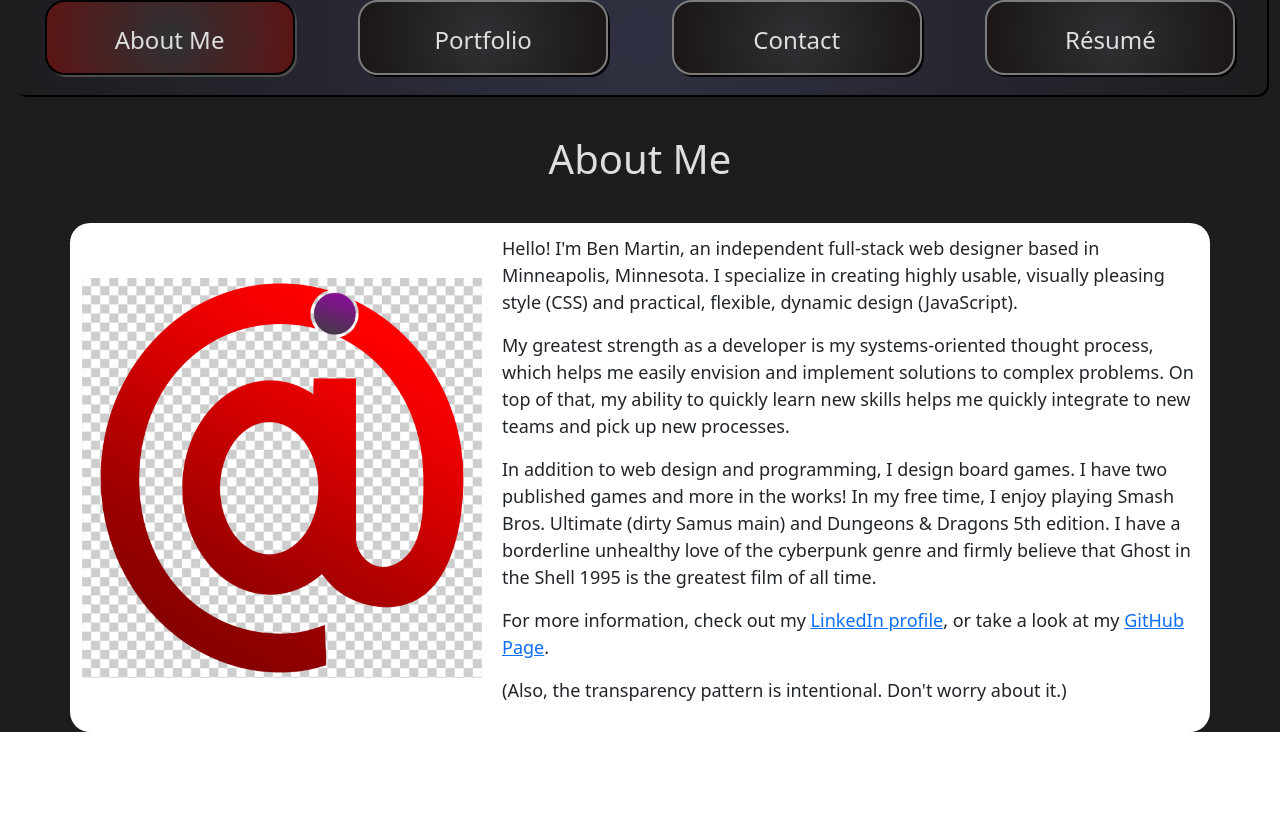
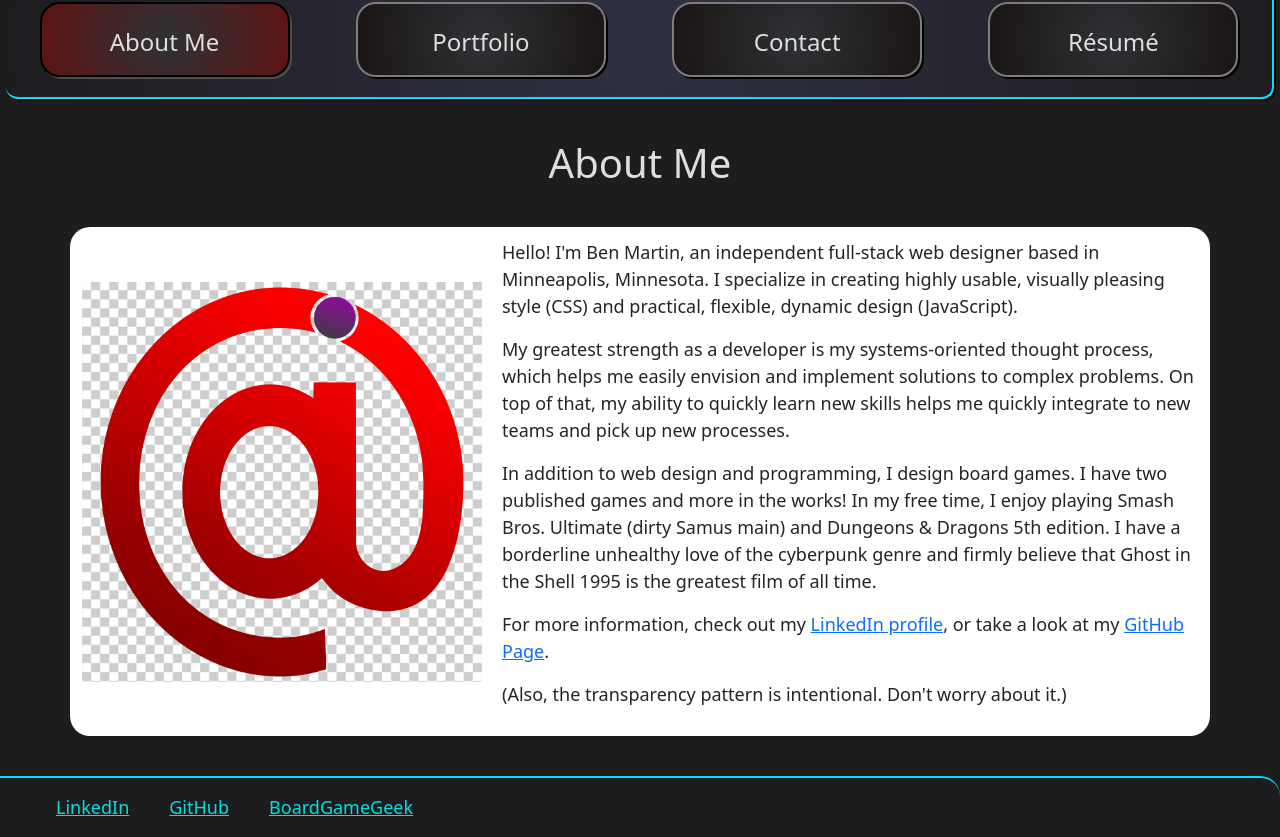
Before and after one commit to the-wake/a20-react-portfolio, a React (Create React App) app: page / in a window 1280 px wide. Shown: the part 740-1577 px from the top of the page. Before the commit the page ends 1528 px from the top, so only its background shows below. Built offline with nearby package versions, Linux system fonts and the light colour scheme.

Commit message:
Style touch-ups.

```diff
--- a/src/App.css
+++ b/src/App.css
@@ -35,14 +35,18 @@
   top: 0;
   z-index: 1020;
   display: flex;
+  width: 99%;
+  flex-wrap: wrap;
   margin: auto;
-  width: 98%;
-  flex-wrap: wrap;
   justify-content: space-around;
   background: radial-gradient(circle, rgba(47,49,66,1) 0%, rgb(29, 28, 31) 100%);
   border-bottom-left-radius: 12px;
   border-bottom-right-radius: 12px;
   box-shadow: 2px 2px #000000;
+  border-top: 2px solid black;
+  /* border-left: 2px solid rgb(0, 225, 255); */
+  border-bottom: 2px solid rgb(0, 225, 255);
+  border-right: 2px solid rgb(0, 225, 255);
 }
 
 .nav-item {
@@ -112,6 +116,7 @@
 #content-container {
   height: fit-content;
   block-size: fit-content;
+  margin-bottom: 40px;
 }
 
 .content-header {
@@ -188,6 +193,23 @@ form .button {
   float: right;
 }
 
+#footer {
+  border-top: 2px solid rgb(0, 225, 255);
+  padding: 16px;
+  border-top-right-radius: 20px;
+}
+
+#footer p {
+  color: rgb(148, 148, 148);
+  display: inline;
+  padding-left: 40px;
+  font-size: 18px;
+}
+
+#footer a {
+  color: rgb(0, 225, 225);
+}
+
 @media screen and (max-width: 992px) {
   .jumbotron {
     height: 250px;
--- a/src/components/ContentContainer.js
+++ b/src/components/ContentContainer.js
@@ -6,8 +6,8 @@ import Footer from './Footer.js';
 import Blurb from '../pages/Blurb.js';
 import Portfolio from '../pages/Portfolio.js';
 import Contact from '../pages/Contact.js';
-import Resume from '../pages/Resume.js';
 
+// I'd like to get it to scroll to the top of the rendered div when clicked, but I can't find a good way of getting that to happen with how the pages render and the header vh is set up.
 function ContentContainer() {
   const [currentPage, setCurrentPage] = useState('About');
 
--- a/src/components/Footer.js
+++ b/src/components/Footer.js
@@ -1,9 +1,12 @@
 import React from 'react';
-import BottomNavigation from '@mui/material/BottomNavigation';
 
 function Footer() {
   return (
-    <BottomNavigation />
+    <div id="footer">
+      <p><a href="https://github.com/the-wake/" target="_blank">LinkedIn</a></p>
+      <p><a href="https://www.linkedin.com/in/ben-martin-26266443/" target="_blank">GitHub</a></p>
+      <p><a href="https://boardgamegeek.com/user/bmartin2009" target="_blank">BoardGameGeek</a></p>
+    </div>
   )
 }
 
--- a/src/pages/Resume.js
+++ /dev/null
@@ -1,11 +0,0 @@
-import React from 'react';
-
-function Resume() {
-  return (
-    <div className="content-header">
-      <h2>Hmm... how did this happen?</h2>
-    </div>
-  );
-}
-
-export default Resume;
```
Also changed, not shown: src/components/Navbar.js (+0 -17 lines).
